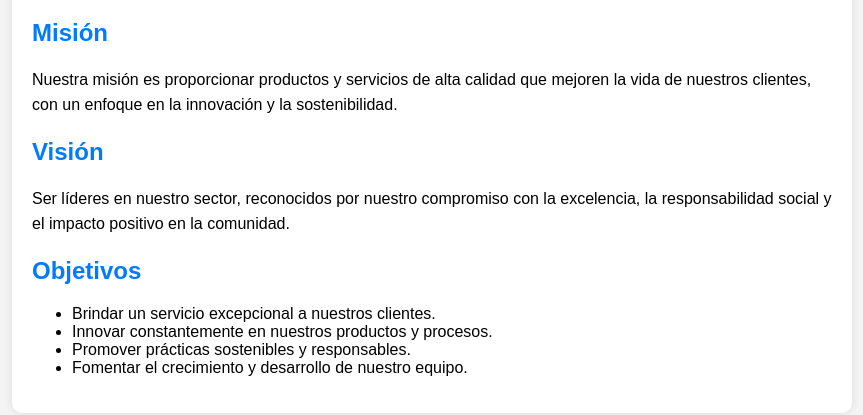
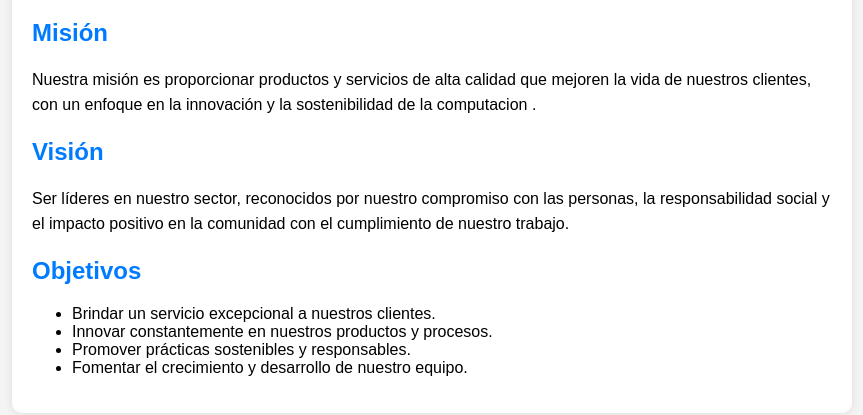
Before and after one commit to parkatg/admin02, a plain HTML site: page index.html in a window 1280 px wide. Shown: the part 141-556 px from the top of the page, without its empty margins (208-1071 px from the left). Drawn offline with Linux system fonts and the light colour scheme.

Commit message:
Add files via upload

```diff
--- a/index.html
+++ b/index.html
@@ -39,10 +39,10 @@
         <h1>Sobre Nuestra Empresa</h1>
 
         <h2>Misión</h2>
-        <p>Nuestra misión es proporcionar productos y servicios de alta calidad que mejoren la vida de nuestros clientes, con un enfoque en la innovación y la sostenibilidad.</p>
+        <p>Nuestra misión es proporcionar productos y servicios de alta calidad que mejoren la vida de nuestros clientes, con un enfoque en la innovación y la sostenibilidad  de la computacion .</p>
 
         <h2>Visión</h2>
-        <p>Ser líderes en nuestro sector, reconocidos por nuestro compromiso con la excelencia, la responsabilidad social y el impacto positivo en la comunidad.</p>
+        <p>Ser líderes en nuestro sector, reconocidos por nuestro compromiso con las personas, la responsabilidad social y el impacto positivo en la comunidad con el cumplimiento de nuestro trabajo.</p>
 
         <h2>Objetivos</h2>
         <ul>
@@ -52,8 +52,8 @@
             <li>Fomentar el crecimiento y desarrollo de nuestro equipo.</li>
         </ul>
     </div>
-</body>
-</html>
+
+
 
 </body>
 </html>
```
